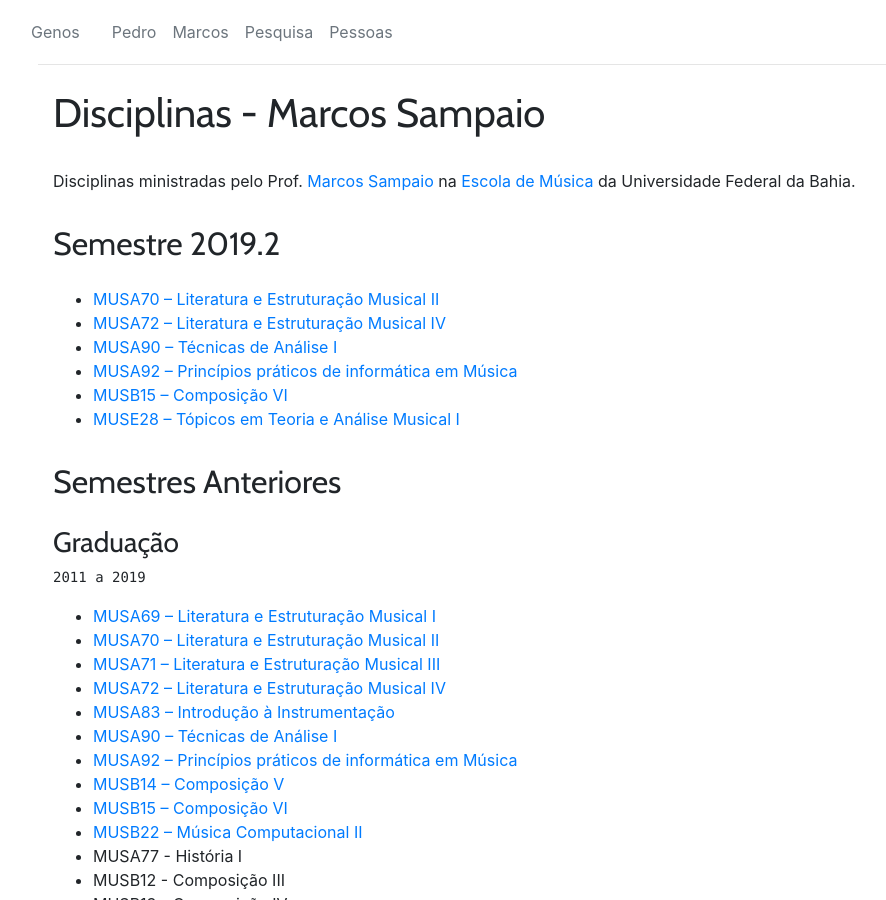
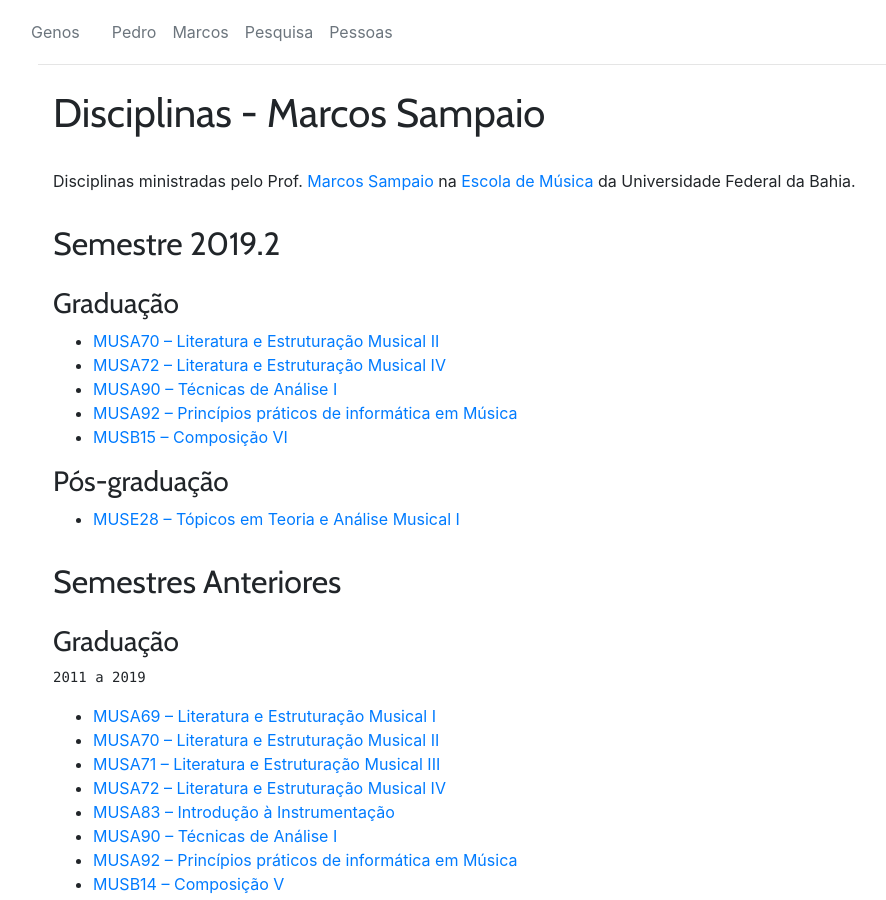
Before and after one commit to kroger/genosmus, a Jekyll site: the page built from _marcos/index.html, in a window 1280 px wide and 900 px high. Shown: the whole window, without its empty margins (47-933 px from the left). Built offline with Jekyll 4.4.1, drawn with Linux system fonts in a browser that asks for light colours.

Commit message:
Divisão em graduação e pós em disciplinas 2019.2

```diff
--- a/_marcos/index.html
+++ b/_marcos/index.html
@@ -9,7 +9,23 @@
 
 <h2>Semestre 2019.2</h2>
 
-{% assign pages = site.marcos | sort %}
+{% assign pages = site.marcos | where:"level","graduacao" | sort %}
+
+<h3>Graduação</h3>
+
+<ul>
+  {% for page in pages %}
+  {% assign disciplina = page.relative_path | split: '/' | last | replace: '.md', '' %}
+  {% if site.data.docentes.marcos.atual contains disciplina %}
+  <!--<li>{{ page.title | replace: '&#45;&#45;', '&ndash;' }}</li>-->
+  <li><a href="{{ page.url }}">{{ page.title | replace: '--', '&ndash;' }}</a></li>
+  {% endif %}
+  {% endfor %}
+</ul>
+
+{% assign pages = site.marcos | where:"level","pos-graduacao" | sort %}
+
+<h3>Pós-graduação</h3>
 
 <ul>
     {% for page in pages %}
```
